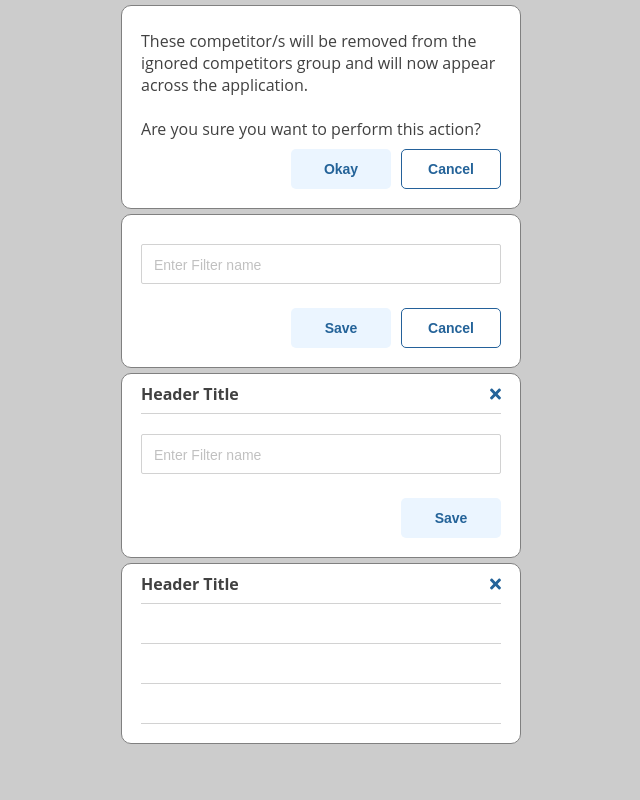
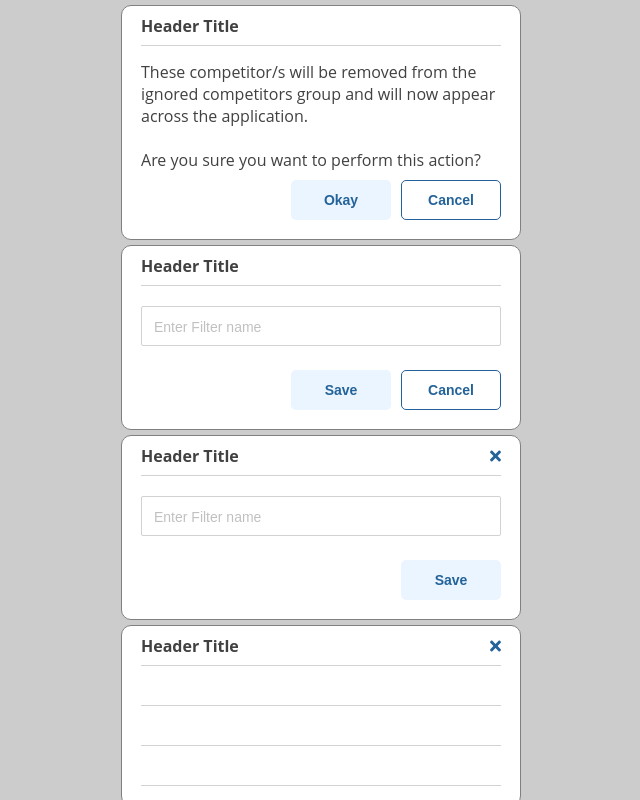
Before and after one commit to swiss-chris/extensible-pop-ups, a React (Create React App) app: page / in a window 1280 px wide. Shown: the whole page, without its empty margins (319-959 px from the left). Built offline with nearby package versions, Linux system fonts and the light colour scheme.

Commit message:
title fix

```diff
--- a/src/modals/modal-title-primary-secondary.js
+++ b/src/modals/modal-title-primary-secondary.js
@@ -17,7 +17,7 @@ export const ModalWithTitleAndPrimaryAndSecondaryButtons = ({
 }) => (
   <ModalWith3Sections
     height={height}
-    title={<Title>{title}</Title>}
+    topSection={<Title>{title}</Title>}
     middleSection={middleSection}
     bottomSection={
       <ButtonContainer>
```
